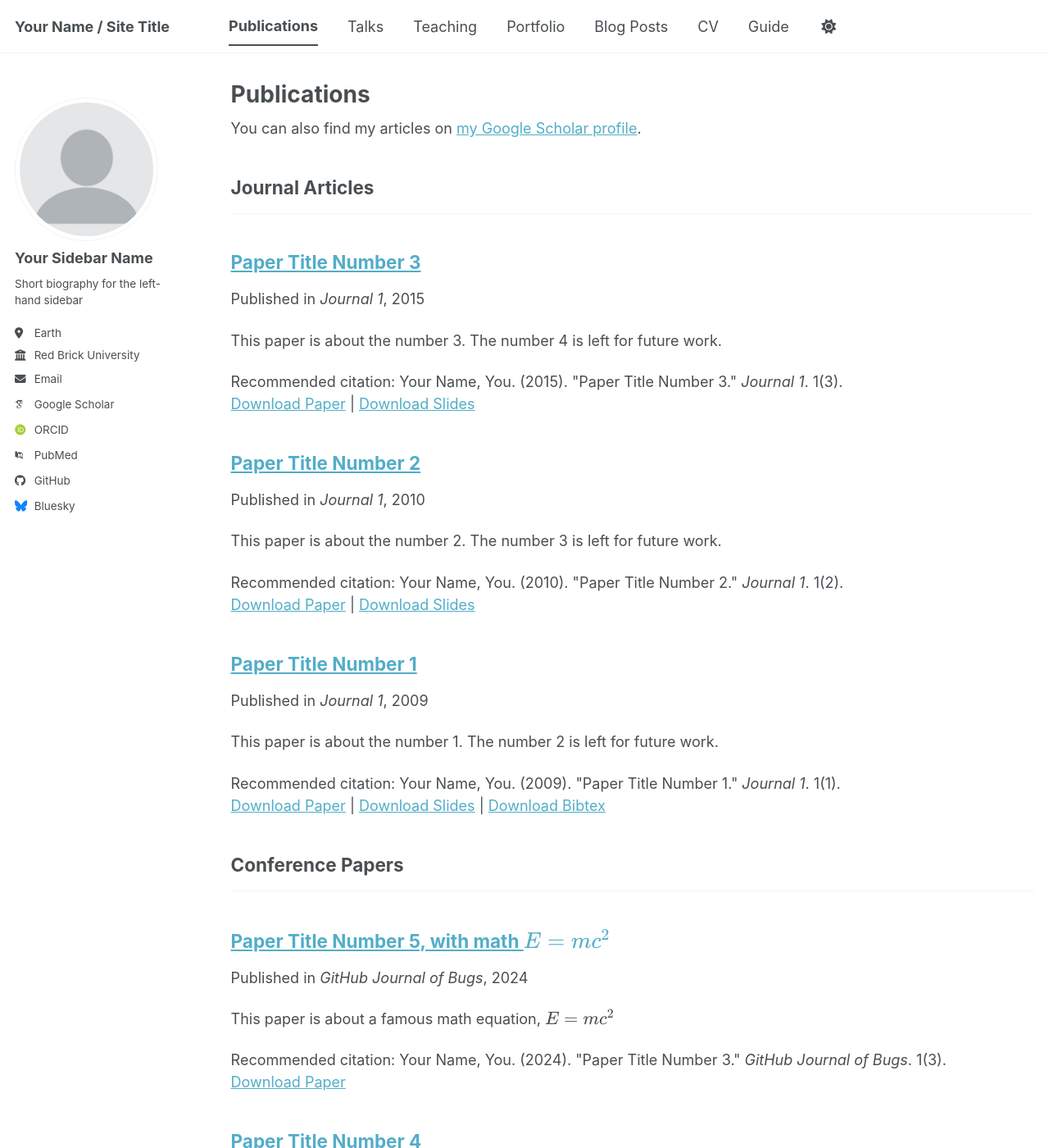
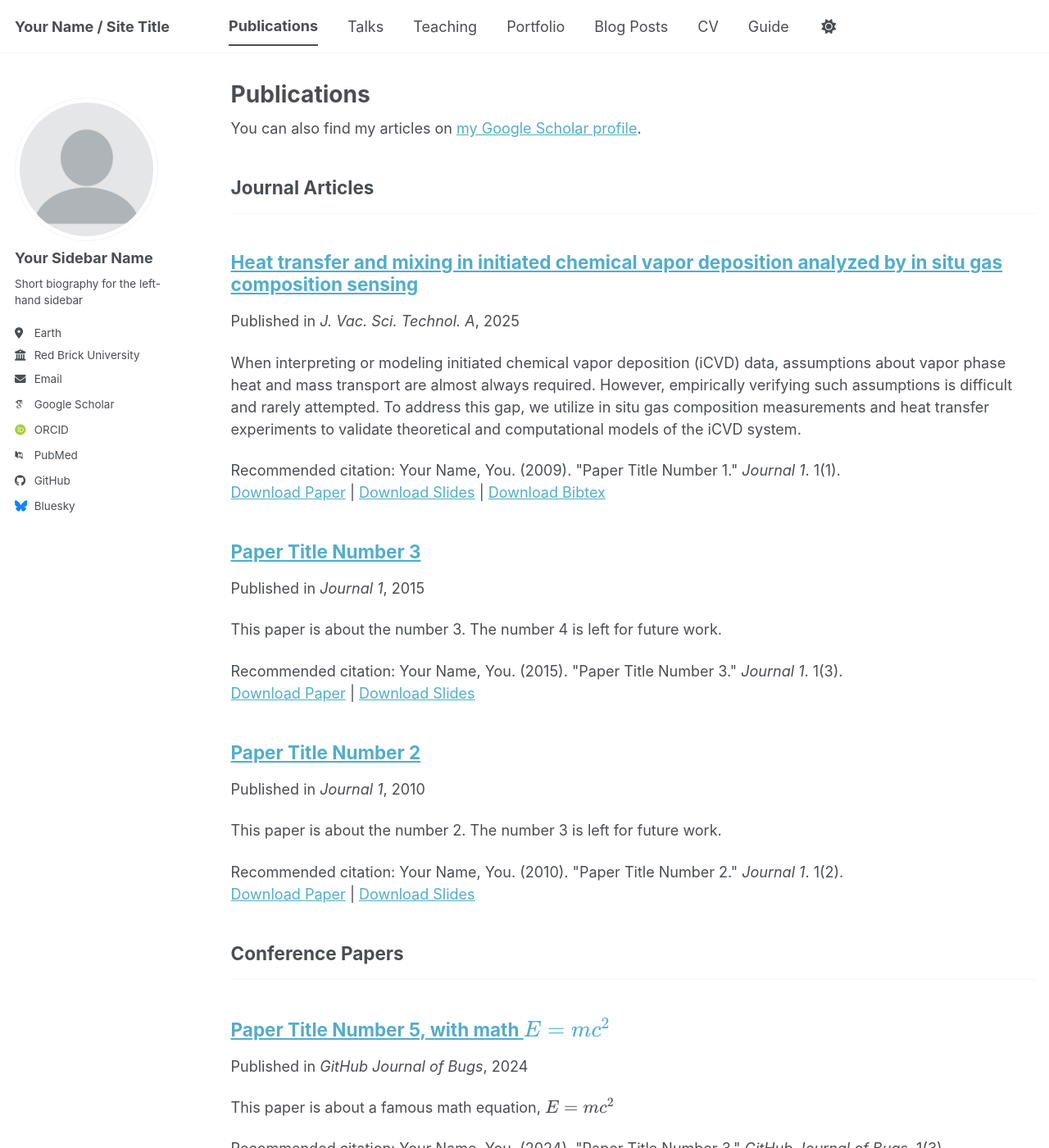
Before and after one commit to sgshindler/sgshindler.github.io, a Jekyll site: the page built from _pages/publications.html, in a window 1280 px wide and 1400 px high. Shown: the whole window at 82% size. Built offline with Jekyll 4.4.1, drawn with Linux system fonts in a browser that asks for light colours; some web fonts are replaced; a script bundle is joined from its source files by our own code; library files that are not in the unit come from our copies.

Commit message:
Update 2009-10-01-paper-title-number-1.md

```diff
--- a/_publications/2009-10-01-paper-title-number-1.md
+++ b/_publications/2009-10-01-paper-title-number-1.md
@@ -1,11 +1,11 @@
 ---
-title: "Paper Title Number 1"
+title: "Heat transfer and mixing in initiated chemical vapor deposition analyzed by in situ gas composition sensing"
 collection: publications
 category: manuscripts
-permalink: /publication/2009-10-01-paper-title-number-1
-excerpt: 'This paper is about the number 1. The number 2 is left for future work.'
-date: 2009-10-01
-venue: 'Journal 1'
+permalink: https://doi.org/10.1116/6.0004995
+excerpt: 'When interpreting or modeling initiated chemical vapor deposition (iCVD) data, assumptions about vapor phase heat and mass transport are almost always required. However, empirically verifying such assumptions is difficult and rarely attempted. To address this gap, we utilize in situ gas composition measurements and heat transfer experiments to validate theoretical and computational models of the iCVD system.'
+date: 2025-12-31
+venue: 'J. Vac. Sci. Technol. A'
 slidesurl: 'https://academicpages.github.io/files/slides1.pdf'
 paperurl: 'https://academicpages.github.io/files/paper1.pdf'
 bibtexurl: 'https://academicpages.github.io/files/bibtex1.bib'
```
